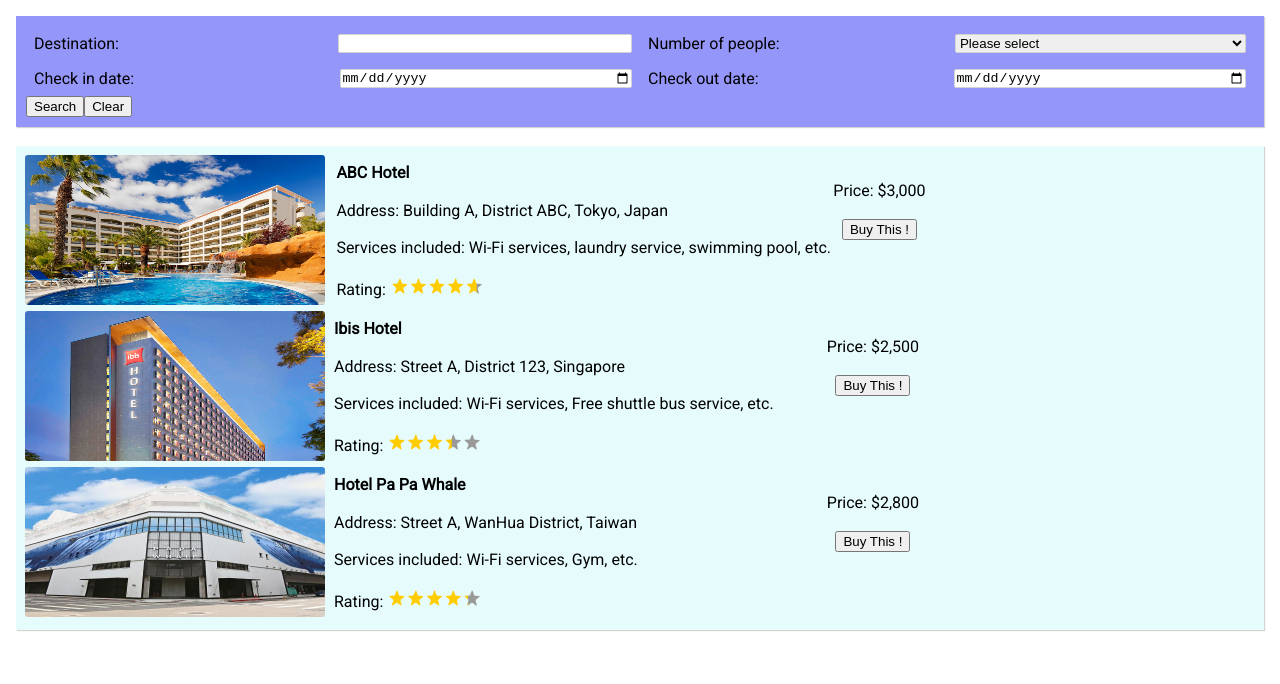
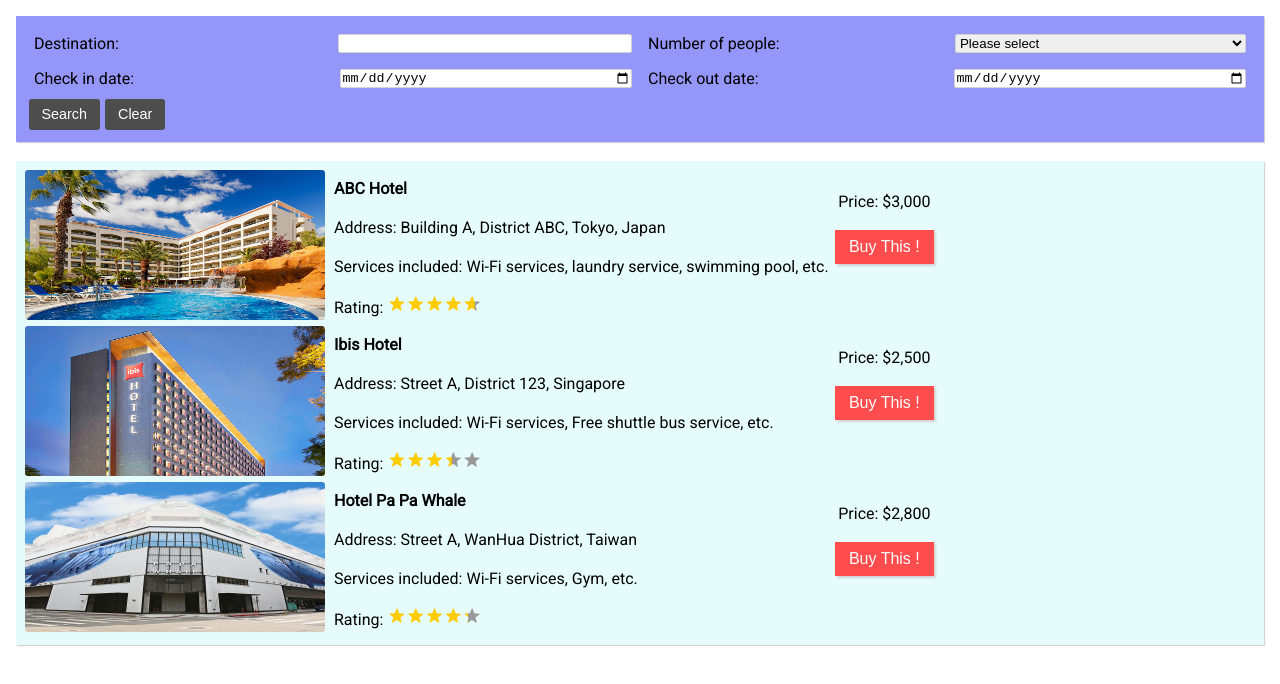
Before and after one commit to STommydx/IPGroupProject, a website: page public/hotel.html in a window 1280 px wide. Drawn offline with Linux system fonts and the light colour scheme.

Commit message:
Change shxt buttons in hotel and package

```diff
--- a/public/css/hotel.css
+++ b/public/css/hotel.css
@@ -59,6 +59,37 @@ label {
 	width: 50%;
 }
 
+.hotel_list input[type='button'] {
+	border-width: 0px;
+	background-color: #ff4d4d;
+	color: white;
+	padding: 0.5em 0.875em;
+	font-size: 1em;
+	box-shadow: 2px 2px 2px lightgray;
+	transition: background-color 0.25s ease;
+}
+
+.hotel_list input[type='button']:hover {
+	background-color: #dd2d2d;
+}
+
+
+.search-button {
+	border-width: 0px;
+	border-radius: 0.2em;
+	margin: 0.2em;
+	background-color: #4d4d4d;
+	color: white;
+	padding: 0.5em 0.875em;
+	font-size: 0.9em;
+	box-shadow: 0;
+	transition: background-color 0.25s ease;
+}
+
+.search-button:hover {
+	background-color: #2d2d2d;
+}
+
 @media screen and (max-width: 576px){
 
 	.filter-item {
--- a/public/css/packages.css
+++ b/public/css/packages.css
@@ -41,3 +41,17 @@ del{
     text-decoration: line-through;
     text-decoration-color: red;
 }
+
+input[type='button'] {
+	border-width: 0px;
+	background-color: #4d4dff;
+	color: white;
+	padding: 0.5em 0.875em;
+	font-size: 1em;
+	box-shadow: 2px 2px 2px lightgray;
+	transition: background-color 0.25s ease;
+}
+
+input[type='button']:hover {
+	background-color: #2d2ddd;
+}
--- a/public/hotel.html
+++ b/public/hotel.html
@@ -73,8 +73,8 @@
 			  <label for="date_out">Check out date:</label>
           <input type="date" id="date_out">
           </div>
-          <input type="button" onclick="getInfo()" value="Search">
-          <input type="button" onclick="refresh()" value="Clear">
+          <input class="search-button" type="button" onclick="getInfo()" value="Search">
+          <input class="search-button" type="button" onclick="refresh()" value="Clear">
      </div>
      <br>
      <div id="hotel_list" class="hotel_list">
```
